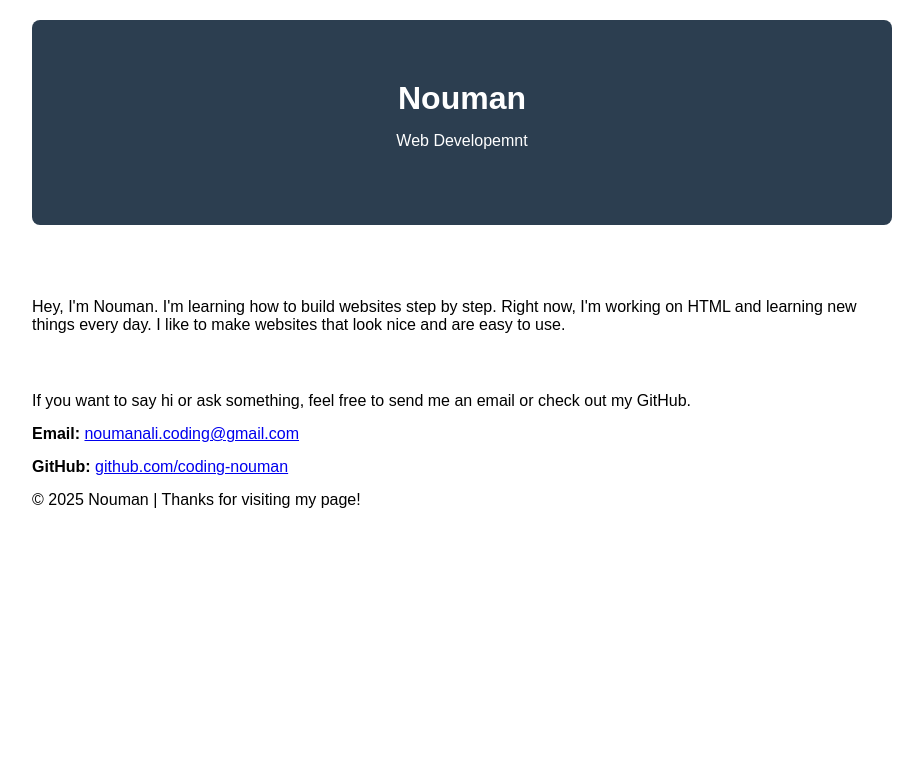
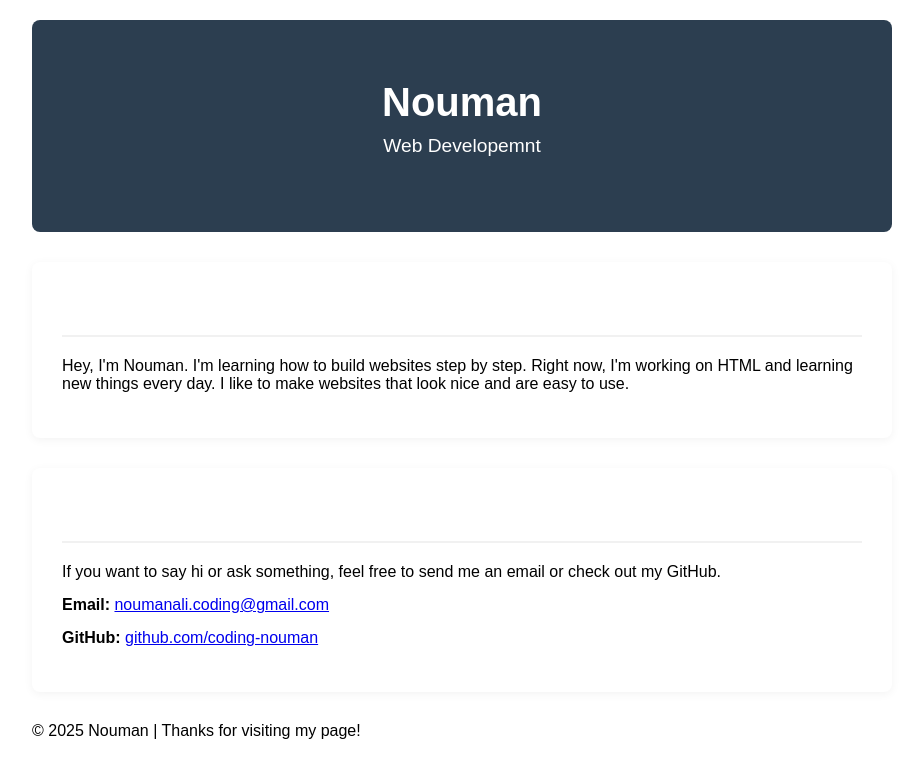
Before and after one commit to coding-nouman/my-first-portfolio, a plain HTML site: page index.html in a window 1280 px wide. Shown: the whole page, without its empty margins (178-1101 px from the left). Drawn offline with Linux system fonts and the light colour scheme.

Commit message:
Updated in styles.css

```diff
--- a/styles.css
+++ b/styles.css
@@ -33,7 +33,33 @@ header {
     text-align: center;
     padding: 60px 0;
     background-color: #2c3e50;
-    color: white;
+    color: rgb(255, 255, 255);
     border-radius: 8px;
     margin-bottom: 30px;
 }
+
+header h1 {
+    font-size: 2.5rem;
+    margin-bottom: 10px;
+    color: white;
+}
+
+.title {
+    font-size: 1.2rem;
+    font-weight: 300;
+}
+
+section {
+    background-color: white;
+    padding: 30px;
+    border-radius: 8px;
+    margin-bottom: 30px;
+    box-shadow: 0 2px 10px rgba(0, 0, 0, 0.05);
+}
+
+section h2 {
+    font-size: 1.8rem;
+    padding-bottom: 10px;
+    border-bottom: 2px solid #f1f1f1;
+    margin-bottom: 20px;
+}
```
